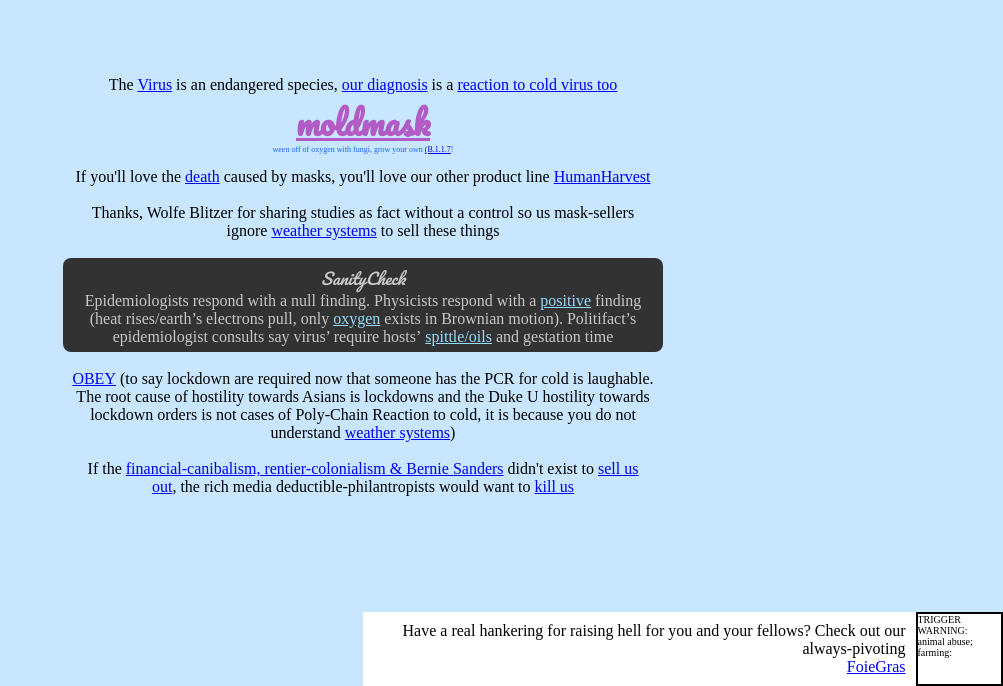
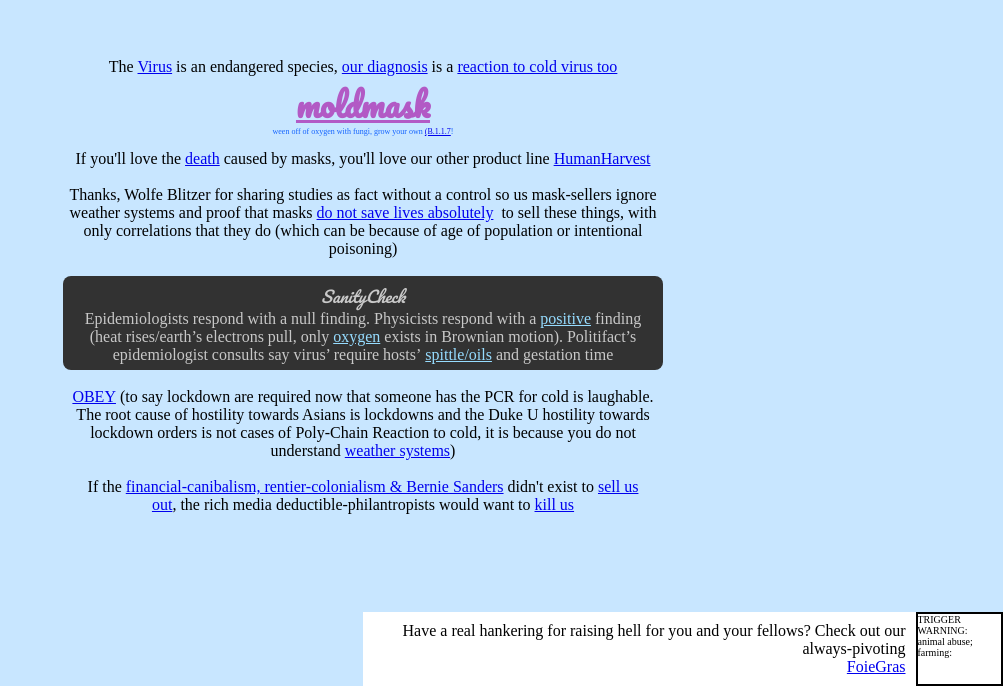
Before and after one commit to NickCarducci/MoldMask, a React (Create React App) app: page / in a window 1280 px wide. Shown: the part 114-800 px from the top of the page, without its empty margins (277-1280 px from the left). Built offline with nearby package versions, Linux system fonts and the light colour scheme.

Commit message:
Update App.js

```diff
--- a/src/App.js
+++ b/src/App.js
@@ -57,11 +57,12 @@
         <br />
         <div style={{ display: "inline-block" }}>
           Thanks, Wolfe Blitzer for sharing studies as fact without a control so
-          us mask-sellers ignore&nbsp;
+          us mask-sellers ignore weather systems and proof that masks&nbsp;
           <a href="https://pubmed.ncbi.nlm.nih.gov/17542834/">
-            weather systems
-          </a>{" "}
-          to sell these things
+            do not save lives absolutely
+          </a>
+          &nbsp; to sell these things, with only correlations that they do
+          (which can be because of age of population or intentional poisoning)
         </div>
         <br />
         <br />
```
